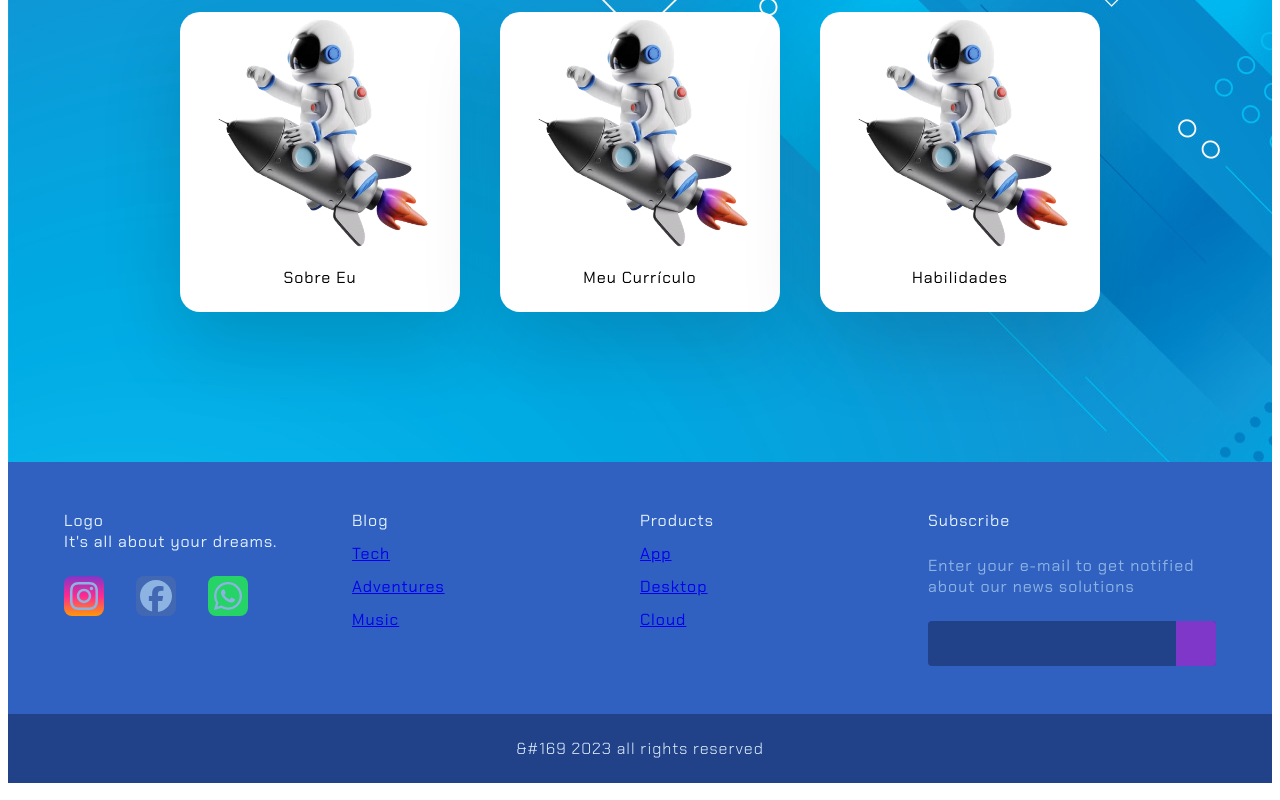
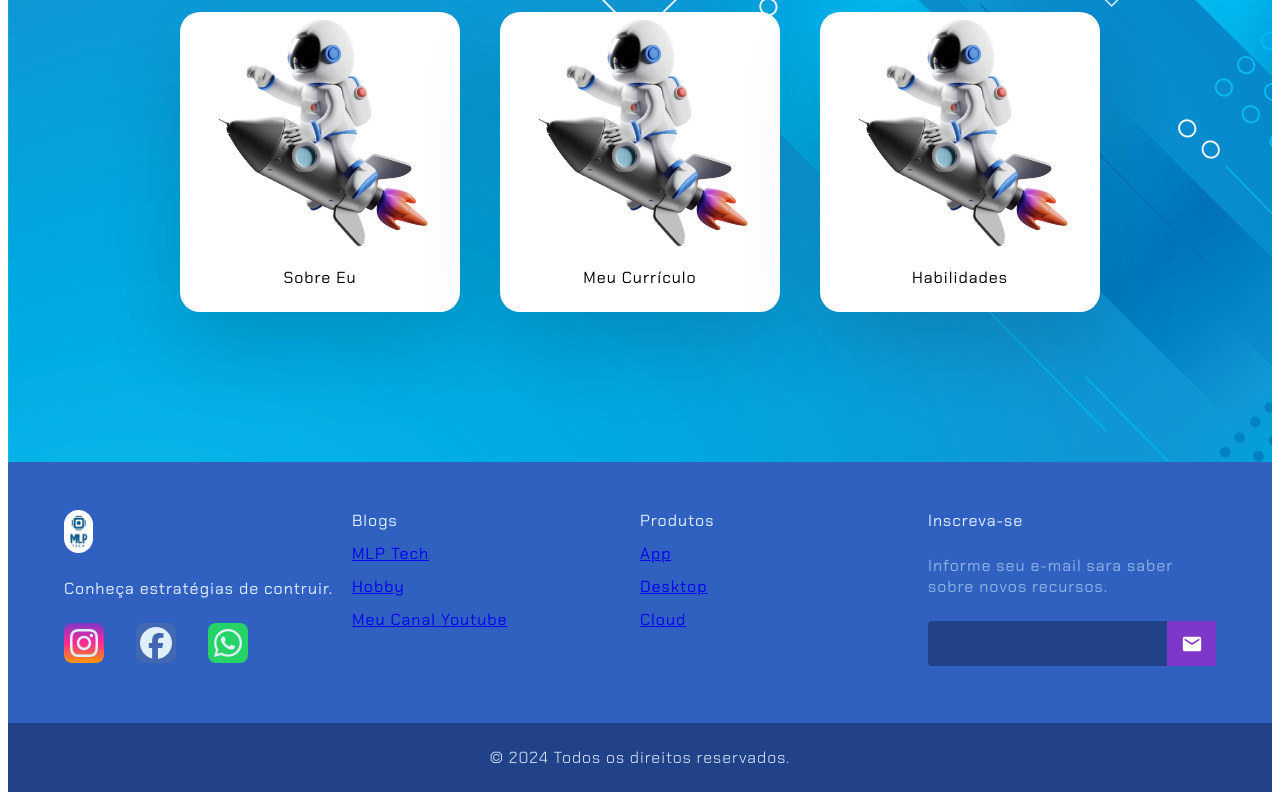
Before and after one commit to mateuslph/portifolio-foguete-react, a React (Create React App) app: page /home in a window 1280 px wide. Shown: the part 326-1126 px from the top of the page. Built offline with nearby package versions, Linux system fonts and the light colour scheme.

Commit message:
deixa o rodape funcional

```diff
--- a/package.json
+++ b/package.json
@@ -10,6 +10,7 @@
     "@testing-library/user-event": "^13.5.0",
     "react": "^18.3.1",
     "react-dom": "^18.3.1",
+    "react-icons": "^5.3.0",
     "react-router-dom": "^6.26.0",
     "react-scripts": "5.0.1",
     "styled-components": "^6.1.12",
--- a/src/RenderFooter/RenderFooter.jsx
+++ b/src/RenderFooter/RenderFooter.jsx
@@ -1,8 +1,10 @@
 import React from 'react';
 import styled from 'styled-components';
+import ImageLogo from '../assets/images/logo-mlp-tech-art.png';
+import { MdEmail } from 'react-icons/md';
 import { library } from '@fortawesome/fontawesome-svg-core';
+import { FontAwesomeIcon } from '@fortawesome/react-fontawesome';
 import { fab, faFacebook, faInstagram, faWhatsapp } from '@fortawesome/free-brands-svg-icons';
-import { FontAwesomeIcon } from '@fortawesome/react-fontawesome';
 library.add(fab);
 
 const StyledFooter = styled.footer`
@@ -31,6 +33,19 @@ const FooterContactsH1 = styled.div`
     margin-bottom: 0.75rem;
 `
 
+const LogoImg = styled.img`
+  padding: 4px;
+  height: 35px;
+  background-color: #fff;
+  border-radius: 20px;
+  margin-bottom: 20px;
+
+  @media screen and (max-width: 768px) {
+    padding: 3px;
+    height: 60px;
+  }
+`
+
 const FooterSocialMedia = styled.div`
     display: flex;
     gap: 2rem;
@@ -39,7 +54,6 @@ const FooterSocialMedia = styled.div`
 
 const FooterLink = styled.div`
     text-decoration: none;
-
     display: flex;
     align-items: center;
     justify-content: center;
@@ -48,12 +62,9 @@ const FooterLink = styled.div`
     color: #E1F0FF;
     border-radius: 50%;
     transition: all 0.4s;
-
-    color: #8DB3E2;
-    transition: all 0.4s;
-
     &:hover {
-        opacity: 0.8;
+        cursor: pointer;
+        opacity: 0.6;
     }
 `
 
@@ -116,19 +127,13 @@ const InputGroupInput = styled.input`
     width: 100%;
 `
 
-const InputGroupButton = styled.button`
-    background-color: #7f37c9;
-    border: none;
-    color: #E1F0FF;
-    padding: 0px 1.25rem;
+const Email = styled.div`
+    display: flex;
+    align-items: center;
     height: 100%;
-    border-radius: 0px 4px 4px 0px;
-    cursor: pointer;
-    transition: all 0.4s;
-
-    &:hover {
-        opacity: 0.8;
-    }
+    justify-content: center;
+    width: 65px;
+    background-color: #7F37C9;
 `
 
 const FooterCopyright = styled.div`
@@ -145,23 +150,25 @@ function RenderFooter() {
             <StyledFooter>
                 <FooterContent>
                     <FooterContactsH1>
-                        <h1>Logo</h1>
-                        <p>It's all about your dreams.</p>
+                        <div className="logo">
+                            <LogoImg src={ImageLogo} />
+                        </div>
+                        <p>Conheça estratégias de contruir.</p>
 
                         <FooterSocialMedia>
                             <FooterLink>
                                 <Instagram>
-                                    <FontAwesomeIcon icon={faInstagram} size="2x" />
+                                    <FontAwesomeIcon icon={faInstagram} size="2x" href='https://www.google.com/' />
                                 </Instagram>
                             </FooterLink>
                             <FooterLink>
                                 <Facebook>
-                                    <FontAwesomeIcon icon={faFacebook} size="2x" />
+                                    <FontAwesomeIcon icon={faFacebook} size="2x" href='https://www.google.com/' />
                                 </Facebook>
                             </FooterLink>
                             <FooterLink>
                                 <Whatsapp>
-                                    <FontAwesomeIcon icon={faWhatsapp} size="2x" />
+                                    <FontAwesomeIcon icon={faWhatsapp} size="2x" href='https://www.google.com/' />
                                 </Whatsapp>
                             </FooterLink>
                         </FooterSocialMedia>
@@ -169,22 +176,22 @@ function RenderFooter() {
 
                     <FooterList>
                         <li>
-                            <h3>Blog</h3>
+                            <h3>Blogs</h3>
                         </li>
                         <li>
-                            <a href="#" class="footer-link">Tech</a>
+                            <a href="https://umprogramax.wordpress.com/" class="footer-link">MLP Tech</a>
                         </li>
                         <li>
-                            <a href="#" class="footer-link">Adventures</a>
+                            <a href="https://umprogramax.wordpress.com/" class="footer-link">Hobby</a>
                         </li>
                         <li>
-                            <a href="#" class="footer-link">Music</a>
+                            <a href="https://www.youtube.com/@mateuslpy" class="footer-link">Meu Canal Youtube</a>
                         </li>
                     </FooterList>
 
                     <FooterList>
                         <li>
-                            <h3>Products</h3>
+                            <h3>Produtos</h3>
                         </li>
                         <li>
                             <a href="#" class="footer-link">App</a>
@@ -198,25 +205,23 @@ function RenderFooter() {
                     </FooterList>
 
                     <FooterSubscribe>
-                        <h3>Subscribe</h3>
+                        <h3>Inscreva-se</h3>
 
                         <FooterSubscribeP>
-                            Enter your e-mail to get notified about
-                            our news solutions
+                            Informe seu e-mail sara saber sobre novos recursos.
                         </FooterSubscribeP>
 
                         <InputGroup>
                             <InputGroupInput type="email" id="email" />
-                            <InputGroupButton>
-                                <i class="fa-regular fa-envelope"></i>
-                            </InputGroupButton>
+                            <Email>
+                                <MdEmail size={22} color="white" />
+                            </Email>
                         </InputGroup>
                     </FooterSubscribe>
                 </FooterContent>
 
                 <FooterCopyright>
-                    &#169
-                    2023 all rights reserved
+                    <p>&copy; {new Date().getFullYear()} Todos os direitos reservados.</p>
                 </FooterCopyright>
             </StyledFooter>
         </div>
```
Also changed, not shown: 1 other file (tests, documents, lock files or other folders).
